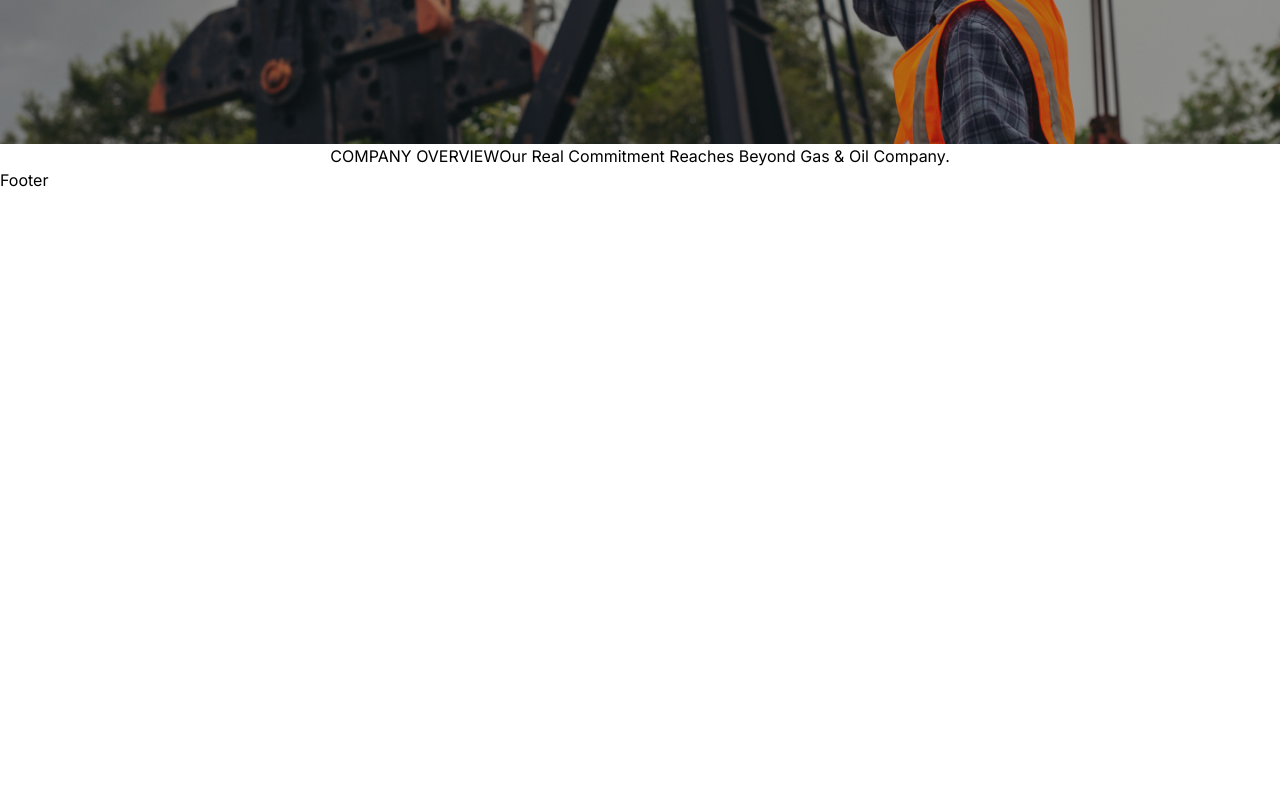
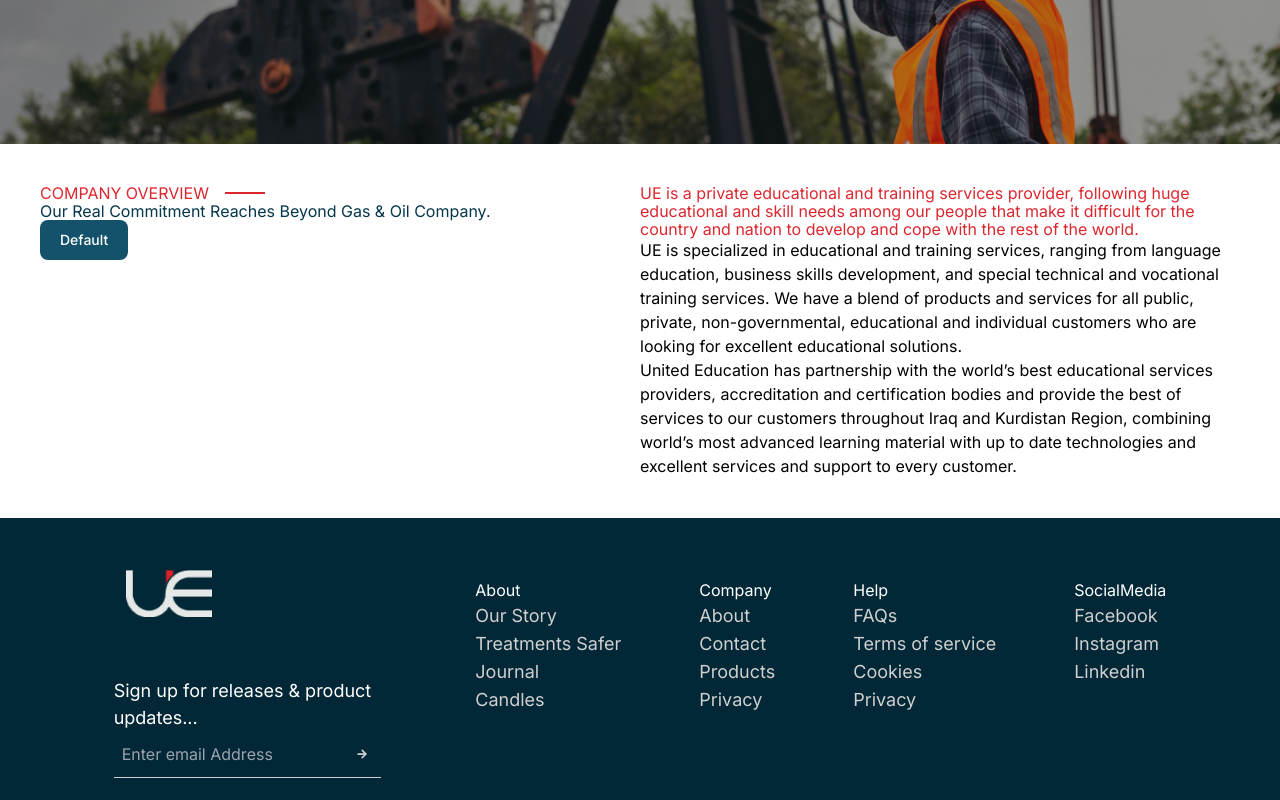
Before and after one commit to ashidthanikkal/united_ducation, a Next.js app: page / in a window 1280 px wide. Shown: the part 252-1052 px from the top of the page. Before the commit the page ends 800 px from the top, so only its background shows below. Built offline with nearby package versions, Linux system fonts and the light colour scheme.

Commit message:
second commit

```diff
--- a/src/app/layout.tsx
+++ b/src/app/layout.tsx
@@ -6,6 +6,7 @@ import Image from "next/image";
 import { FiMail } from "react-icons/fi";
 import { IoCallOutline } from "react-icons/io5";
 import { GrLocation } from "react-icons/gr";
+import { IoMdArrowRoundForward } from "react-icons/io";
 
 const inter = Inter({ subsets: ["latin"] });
 
@@ -22,10 +23,10 @@ export default function RootLayout({
   return (
     <html lang="en">
       <body className={inter.className}>
-        <nav className="bg-white  border-gray-200 dark:border-gray-700 px-2 md:h-[85px] h-[60px] dark:bg-gray-800 shadow">
+        <nav className="bg-white  border-gray-200 dark:border-gray-700 px-2 md:h-[85px] h-[65px] dark:bg-gray-800 shadow">
           <div className="container flex flex-wrap justify-between items-center mx-auto py-3 ">
             <Link href="/" className="flex items-center">
-              <span className="flex self-center text-xs font-semibold whitespace-nowrap dark:text-white">
+              <span className="flex self-center text-xs font-semibold whitespace-nowrap dark:text-white ">
                 <Image
                   src="/united-education-logo 1.png"
                   alt="united-education-logo 1"
@@ -43,7 +44,9 @@ export default function RootLayout({
                       <FiMail className="mt-1 text-red-600" />
                       <div className="flex-col">
                         <span className="block text-red-600">Email</span>
-                        <span className="font-light">info@united-education.com</span>
+                        <span className="font-light">
+                          info@united-education.com
+                        </span>
                       </div>
                     </span>
                   </Link>
@@ -65,12 +68,14 @@ export default function RootLayout({
                       <GrLocation className="mt-1 text-red-600" />
                       <div className="flex-col">
                         <span className="block text-red-600">Location</span>
-                        <span className="font-light">Erbil,Empire Business Tower,Tower 4,Floor 15, Office NO 1</span>
+                        <span className="font-light">
+                          Erbil,Empire Business Tower,Tower 4,Floor 15, Office
+                          NO 1
+                        </span>
                       </div>
                     </span>
                   </Link>
                 </li>
-
               </ul>
             </div>
             <div className="flex items-center">
@@ -96,13 +101,91 @@ export default function RootLayout({
                 </svg>
               </button>
             </div>
-
           </div>
         </nav>
 
         {children}
 
-        <footer>Footer</footer>
+        {/* footer */}
+
+        <footer className=" w-full bg-[#022837]">
+
+          <div className="parent container justify-evenly flex flex-col w-full lg:flex-row  md:text-left  text-center  mx-auto p-10 ">
+            {/* child 1 */}
+            <div className="fchild_1 flex flex-col lg:flex-col md:flex-row  md:justify-between w-full lg:w-72  items-center md:items-start   text-white ">
+             <div className="">
+                <Image
+                  src="/sticky-logo 1.png"
+                  alt="united-education-logo 1"
+                  width={110}
+                  height={60}
+                  className="p-3"
+                />{" "}
+             </div>
+              <div className="w-[267px] lg:mt-[48px]">
+                <span className="text-[18px] font-normal ">Sign up for releases & product updates...</span>
+                <form className="w-full max-w-xs">
+                  <div className="flex items-center border-b border-[#CFCFCF] py-2">
+                    <input
+                      className="appearance-none bg-transparent border-none w-full text-[#CFCFCF] mr-3 py-1 px-2 leading-tight focus:outline-none"
+                      type="text"
+                      placeholder="Enter email Address"
+                      aria-label="Full name"
+                    />
+                    <button
+                      className="flex-shrink-0 border-transparent border-4 text-[#CFCFCF] hover:text-[#CFCFCF]-800 text-sm py-1 px-2 rounded"
+                      type="button"
+                    >
+                      <IoMdArrowRoundForward />
+                    </button>
+                  </div>
+                </form>
+              </div>
+            </div>
+
+            <div className="fchild_2 mt-5 flex flex-col md:flex-row flex-wrap lg:gap-[78px] gap-0  justify-center text-center md:text-left md:justify-around">
+              <div className="about">
+                <h2 className="text-white">About</h2>
+                <ul className="text-[#CFCFCF] lg:text-lg text-sm">
+                  <li>Our Story</li>
+                  <li>Treatments Safer</li>
+                  <li>Journal</li>
+                  <li>Candles</li>
+                </ul>
+              </div>{" "}
+
+              <div className="about">
+                <h2 className="text-white">Company</h2>
+                <ul className="text-[#CFCFCF] md:block hidden lg:text-lg text-sm">
+                  <li>About</li>
+                  <li>Contact</li>
+                  <li>Products</li>
+                  <li>Privacy</li>
+                </ul>
+              </div>{" "}
+
+              <div className="about">
+                <h2 className="text-white">Help</h2>
+                <ul className="text-[#CFCFCF] md:block hidden lg:text-lg text-sm">
+                  <li>FAQs</li>
+                  <li>Terms of service</li>
+                  <li>Cookies</li>
+                  <li>Privacy</li>
+                </ul>
+              </div>{" "}
+
+              <div className="about">
+                <h2 className="text-white">SocialMedia</h2>
+                <ul className="text-[#CFCFCF] md:block hidden lg:text-lg text-sm">
+                  <li>Facebook</li>
+                  <li>Instagram</li>
+                  <li>Linkedin</li>
+                </ul>
+              </div>{" "}
+
+            </div>
+          </div>
+        </footer>
       </body>
     </html>
   );
--- a/src/app/page.tsx
+++ b/src/app/page.tsx
@@ -2,20 +2,62 @@ import Image from "next/image";
 
 export default function Home() {
   return (
-    <main className="flex min-h-100 flex-col items-center justify-between w-100 static">
+    <main>
+      <div className="flex flex-col items-center justify-between w-100 static">
         <Image
           src={"/Rectangle 2.png"}
           alt="BannerImg"
           height={500}
           width={1440}
         />
-      <span className="absolute font-bold  lg:text-4xl lg:top-[200px] top-[90px] text-xl md:top-[160px]   text-white">
+        <span className="absolute font-bold  lg:top-[200px] top-[90px] lg:text-4xl text-xl md:top-[160px]   text-white">
           About Us
         </span>
+      </div>
 
-      <div>
-        <span>COMPANY OVERVIEW</span>
-        <span>Our Real Commitment Reaches Beyond Gas & Oil Company.</span>
+      <div className="company_overview p-10 flex flex-col md:flex-row">
+        <div className="overview1 w-full">
+          <div className="flex items-center gap-4">
+            <div><p className="font-normal  leading-[18px] text-[#DC272F]">COMPANY OVERVIEW</p></div>
+            <div className="w-10 border-t-2 border-[#DC272F]"></div>
+          </div>
+
+          <h2 className="text-[#04374B] font-normal  leading-[18px]">Our Real Commitment Reaches Beyond Gas & Oil Company.</h2>
+          <button
+            type="button"
+            className="text-white bg-[#14516A] hover:bg-[#14516A]   font-medium rounded-lg text-sm px-5 py-2.5 me-2 mb-2"
+          >
+            Default
+          </button>
+        </div>
+
+        <div className="overview2 w-full">
+          <p className="font-normal  leading-[18px] text-[#DC272F]">
+            UE is a private educational and training services provider,
+            following huge educational and skill needs among our people that
+            make it difficult for the country and nation to develop and cope
+            with the rest of the world.
+          </p>
+
+          <p>
+            UE is specialized in educational and training services, ranging from
+            language education, business skills development, and special
+            technical and vocational training services. We have a blend of
+            products and services for all public, private, non-governmental,
+            educational and individual customers who are looking for excellent
+            educational solutions.
+          </p>
+
+          <p>
+            United Education has partnership with the world’s best educational
+            services providers, accreditation and certification bodies and
+            provide the best of services to our customers throughout Iraq and
+            Kurdistan Region, combining world’s most advanced learning material
+            with up to date technologies and excellent services and support to
+            every customer.
+          </p>
+
+        </div>
       </div>
     </main>
   );
```
Also changed, not shown: public/sticky-logo 1.png (added). Lines whose indentation alone changed are shown as unchanged.
